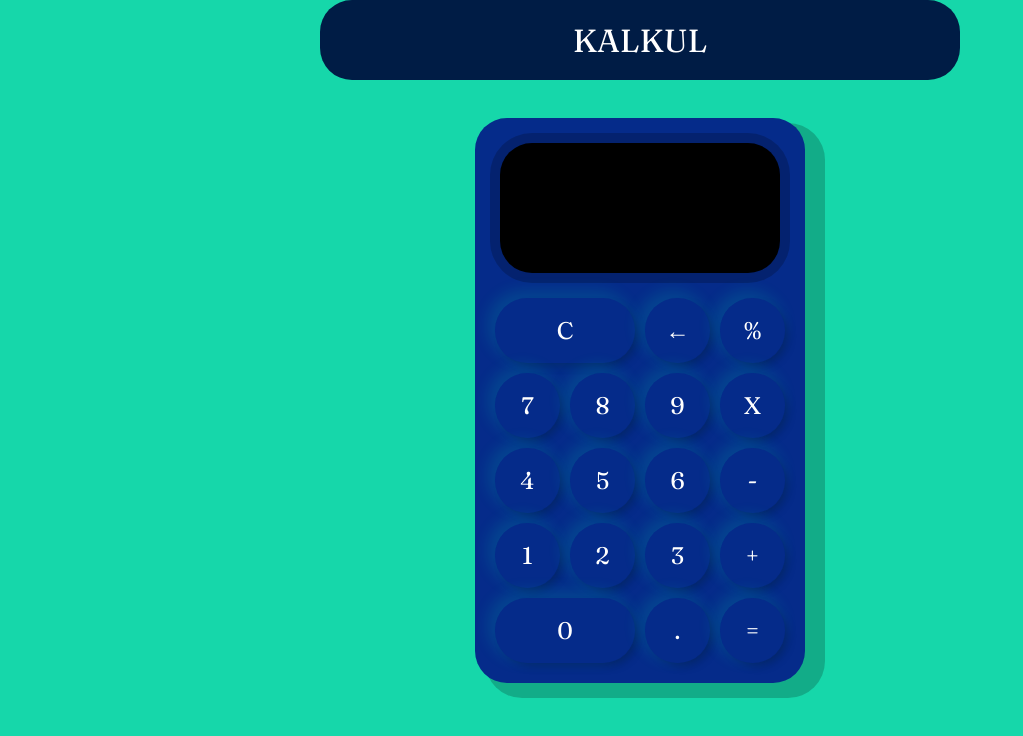
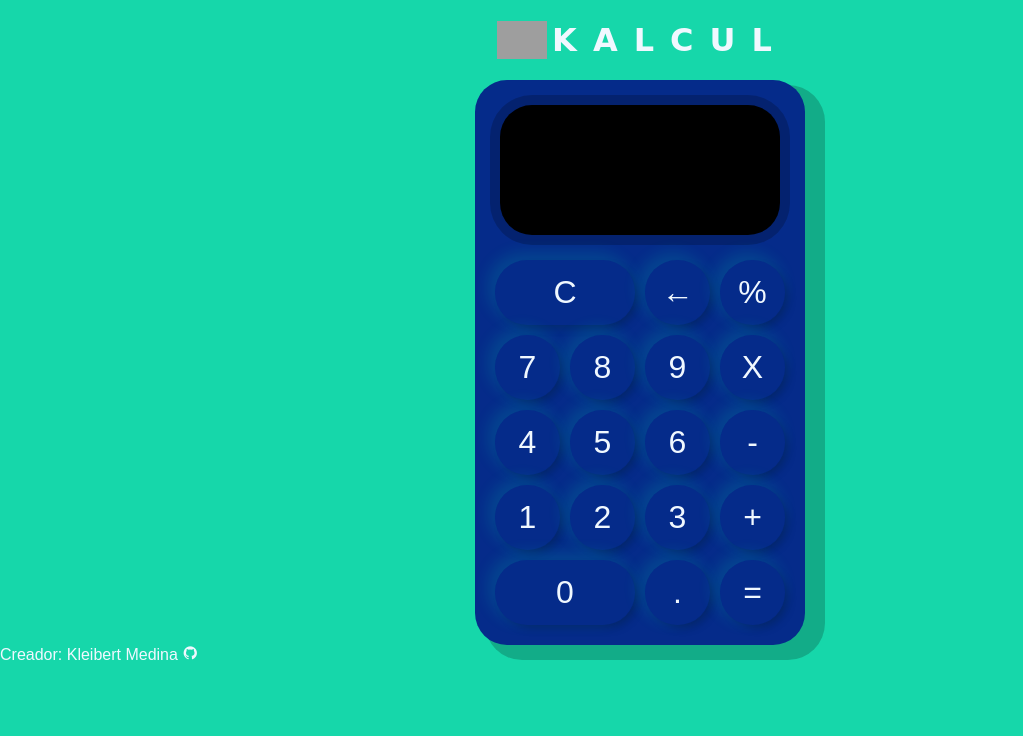
Before and after one commit to KleibertM/kalcul, a plain HTML site: page kalkul.html in a window 1280 px wide. Shown: the whole page, without its empty margins (0-1023 px from the left). Drawn offline with nearby package versions, Linux system fonts and the light colour scheme; grey boxes are pictures that could not be loaded; a web font is replaced by a local one.

Commit message:
First Kalcul

```diff
--- a/.dist/kalkul.html
+++ b/kalkul.html
@@ -3,19 +3,29 @@
 <head>
     <meta charset="UTF-8">
     <meta name="viewport" content="width=device-width, initial-scale=1.0">
+
+
     <title>Kalkul</title>
+
+
     <link href="https://fonts.googleapis.com/css2?family=Fraunces&display=swap" rel="stylesheet">
     <link href="style.css" rel="stylesheet" />
     <script src="Display.js" type="text/javascript"></script>
     <script src="Calculadora.js" type="text/javascript"></script>
     <script src="index.js" type="text/javascript" defer></script>
+
+    <link href='https://unpkg.com/boxicons@2.1.4/css/boxicons.min.css' rel='stylesheet'>
 </head>
 <body>
 
     <div class="container">
-        <h1 class="title">KALKUL</h1>
+        <div class="box-title">
+            <img src="https://cdn-icons-png.flaticon.com/512/346/346399.png" alt="Calculadora Icon">
+            <h1 class="title"> Kalcul</h1>
+        </div>
+
         <div class="calculadora">
-            <div class="display">
+            <div class="display" >
                 <div id="valor-anterior"></div>
                 <div id="valor-actual"></div>
             </div>
@@ -39,5 +49,6 @@
             <button class="operador" value="igual">=</button>
         </div>
     </div>
+    <p>Creador: <span>Kleibert Medina</span> <a href="https://github.com/KleibertM" target="_blank" class="btn border border-primary-subtle" ><i class='bx bxl-github'></i></a></p>
 </body>
 </html>
--- a/.dist/style.css
+++ b/style.css
@@ -1,32 +1,47 @@
+
+@import url('https://fonts.googleapis.com/css2?family=Belanosima&family=Carter+One&family=Kaushan+Script&family=Lobster+Two:ital@1&family=Spectral:wght@300&family=Tektur&display=swap');
+
 * {
-    font-family: 'Fraunces', serif;
-    color: #fff;
+    box-sizing: border-box;
+    padding: 0;
+    margin: 0;
+    font-family: sans-serif;
+    color: aliceblue;
 }
 
 body {
-    margin: 0;
     background-color: #16d7aa;
 }
 
-.title {
-    position: absolute;
+.box-title
+{
+    position: relative;
     display: flex;
     justify-content: center;
     align-items: center;
-    height: 100vh;
-    text-align: center;
-    background-color: #001c45;
-    border-radius: 32px;
-   height: 10vh;
-   margin: 0 auto;
-   top: 0;
-   width: 50%;
+    height: 80px;
 }
-.container {
-    display: flex;
-    justify-content: center;
-    align-items: center;
-    height: 100vh;
+
+.box-title .title {
+    letter-spacing: 1rem;
+    align-self: center;
+    font-family: 'Belanosima', sans-serif;
+    font-family: 'Carter One', cursive;
+    font-family: 'Kaushan Script', cursive;
+    font-family: 'Lobster Two', cursive;
+    font-family: 'Spectral', serif;
+    font-family: 'Tektur', cursive;
+    text-transform: uppercase
+}
+
+.box-title img {
+    width: 50px;
+    margin: 0 5px;
+}
+
+.container .calculadora {
+    margin: 0 auto;
+    width: fit-content;
 }
 
 .calculadora {
@@ -44,14 +59,17 @@ button {
     margin: 5px;
     padding: 0;
     border-radius: 32px;
-    font-size: 1.5em;
+    font-size: 2em;
     border: none;
     background-color: #052b8a;
     box-shadow: 5px 5px 10px -3px #00000040, -5px -5px 15px 3px #00ffc11f;
 }
 button:hover {
+    transition: all .3s ease-in-out;
     background-color: rgb(12, 234, 234);
     opacity: 80%;
+    color: #000000;
+    font-weight: bold;
 }
 button:active {
     background-color: #001c45;
@@ -68,7 +86,7 @@ button:focus {
 
 .display {
     grid-column: 1 / -1;
-    padding: 16px;
+    padding: 1rem;
     display: flex;
     margin: 10px 10px 20px;
     flex-direction: column;
@@ -82,9 +100,9 @@ button:focus {
 }
 
 #valor-actual {
-    font-size: 1.5em;
+    font-size: 2em;
 }
 
 #valor-anterior {
-    font-size: 2em;
+    font-size: 2.5em;
 }
```
Also changed, not shown: Calculadora.js (renamed from .dist/Calculadora.js), Display.js (renamed from .dist/Display.js), index.js (renamed from .dist/index.js), 2 other files.
